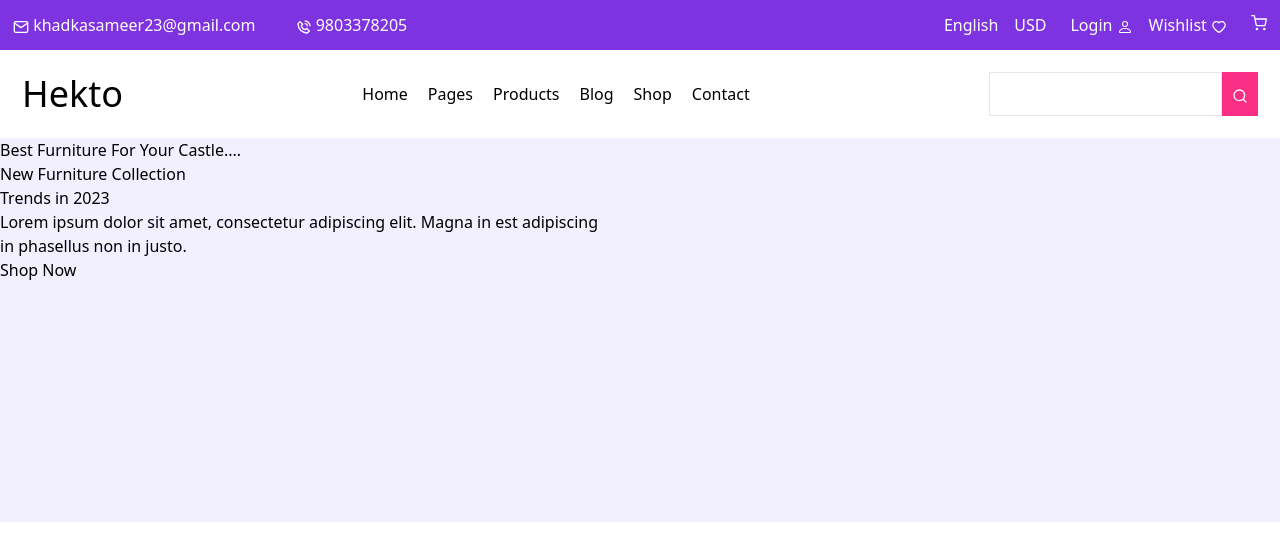
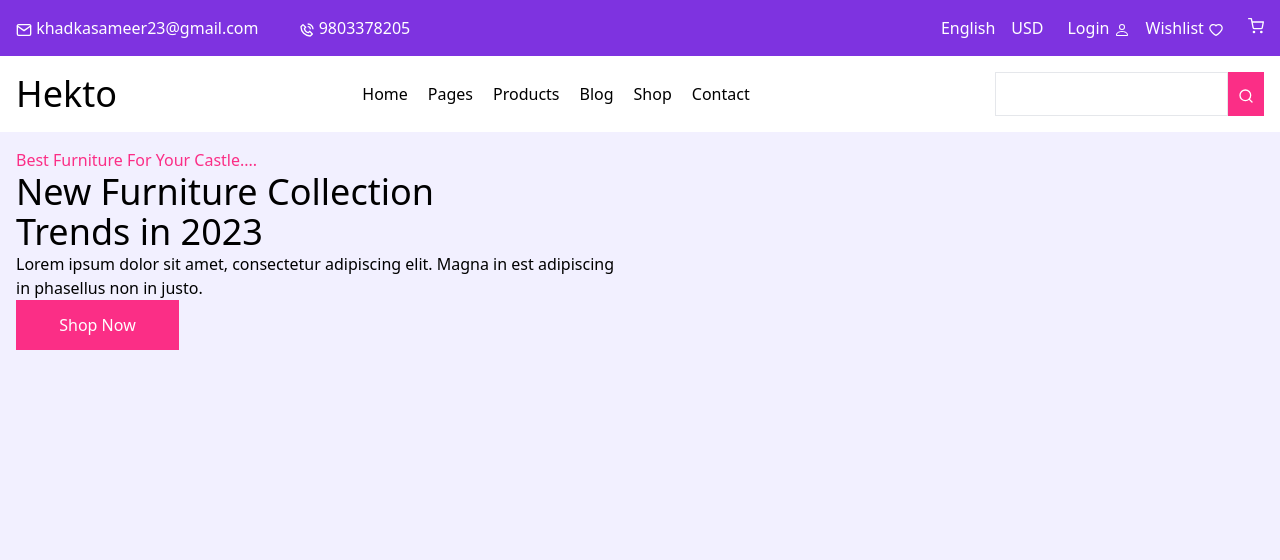
Before and after one commit to sameer-se/next-ecommerce, a Next.js app: page / in a window 1280 px wide. Shown: the top 560 px of the page. Built offline with nearby package versions, Linux system fonts and the light colour scheme.

Commit message:
navbar update

```diff
--- a/src/components/infonavbar.jsx
+++ b/src/components/infonavbar.jsx
@@ -8,7 +8,7 @@ export default function InfoNavbar() {
         <div>
             <header className="bg-primary text-white">
                 <div className="container">
-                    <nav className="flex justify-between p-[13px]">
+                    <nav className="flex justify-between p-4">
                         <div>
                             <ul className="list-none md:flex gap-10 ">
                                 <li> <a className="items-center" href="mailto: khadkasameer23@gmail.com"><FiMail className="inline"/> khadkasameer23@gmail.com </a></li>
--- a/src/components/navbar.jsx
+++ b/src/components/navbar.jsx
@@ -4,7 +4,7 @@ import Link from "next/link";
 export default function NavBar() {
     return (
         <div className="container">
-            <header className="p-[22px]">
+            <header className="p-4">
                 <nav className="md:flex justify-between items-center">
                     <div className="text-center">
                         <span className="text-4xl">Hekto</span>
--- a/src/pages/index.jsx
+++ b/src/pages/index.jsx
@@ -8,12 +8,14 @@ export default function Home() {
 
 
       <main>
-        <div className="h-96 bg-[#F2F0FF]">
-        <div>
-          <p>Best Furniture For Your Castle....</p>
-          <p>New Furniture Collection <br /> Trends in 2023</p>
-          <p>Lorem ipsum dolor sit amet, consectetur adipiscing elit. Magna in est adipiscing <br /> in phasellus non in justo.</p>
-          <button>Shop Now</button>
+        <div className="h-[764px] bg-[#F2F0FF]">
+        <div className="container">
+          <div className="p-4">
+            <p className="text-secondary">Best Furniture For Your Castle....</p>
+            <h1 className="text-4xl">New Furniture Collection <br /> Trends in 2023</h1>
+            <p>Lorem ipsum dolor sit amet, consectetur adipiscing elit. Magna in est adipiscing <br /> in phasellus non in justo.</p>
+            <button className="bg-secondary text-white w-[163px] h-[50px]">Shop Now</button>
+          </div>
         </div>
         </div>
       </main>
```
